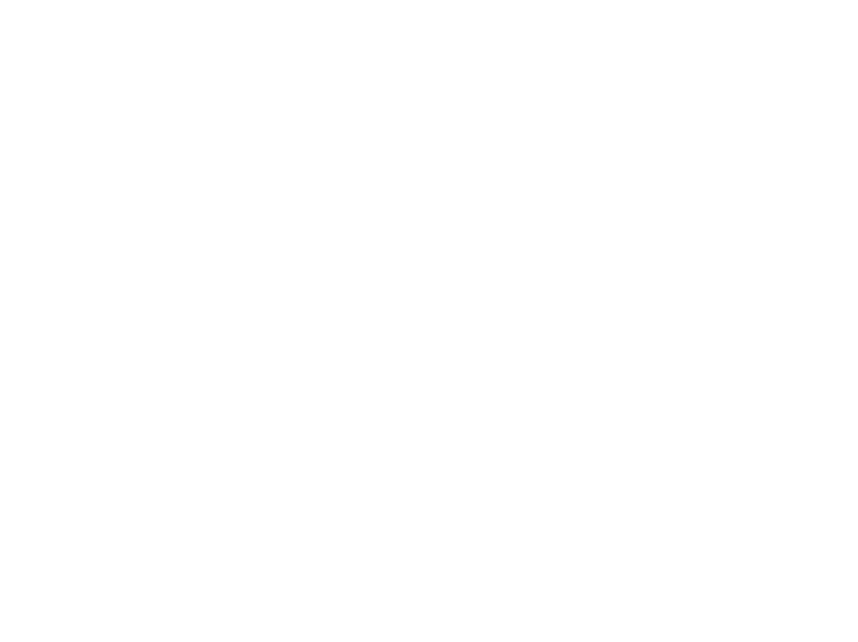
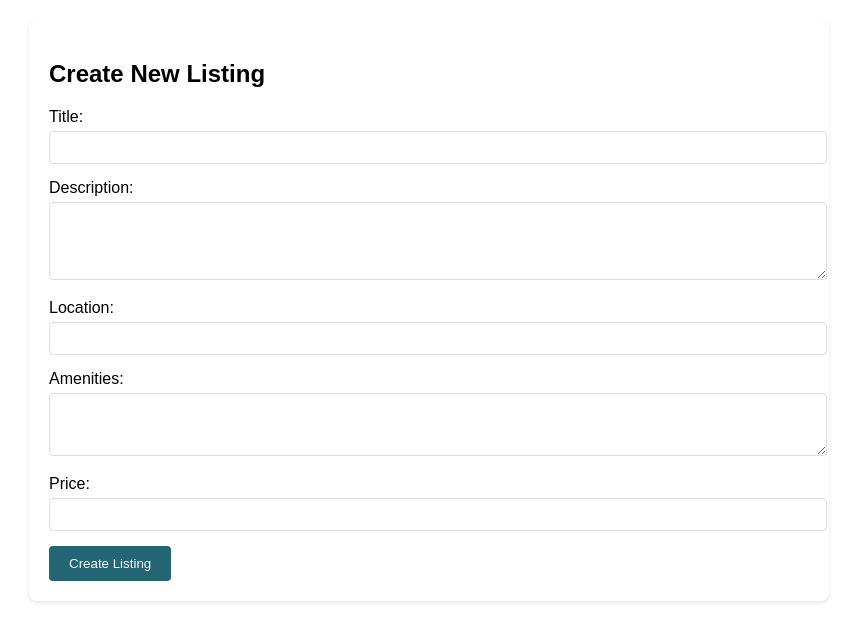
Before and after one commit to Imuugi/Projectforinfo, a website: page App/templates/createlisting.html in a window 1280 px wide. Shown: the whole page, without its empty margins (211-1069 px from the left). Drawn offline with Linux system fonts and the light colour scheme.

Commit message:
landlord can publish and delete

```diff
--- a/App/templates/createlisting.html
+++ b/App/templates/createlisting.html
@@ -0,0 +1,77 @@
+<!DOCTYPE html>
+<html lang="en">
+<head>
+    <meta charset="UTF-8">
+    <meta name="viewport" content="width=device-width, initial-scale=1.0">
+    <title>Create New Listing</title>
+    <style>
+        body {
+            font-family: 'Poppins', sans-serif;
+            max-width: 800px;
+            margin: 0 auto;
+            padding: 20px;
+        }
+        .form-container {
+            background-color: white;
+            padding: 20px;
+            border-radius: 8px;
+            box-shadow: 0 2px 4px rgba(0,0,0,0.1);
+        }
+        .form-group {
+            margin-bottom: 15px;
+        }
+        label {
+            display: block;
+            margin-bottom: 5px;
+        }
+        input[type="text"],
+        input[type="number"],
+        textarea {
+            width: 100%;
+            padding: 8px;
+            border: 1px solid #ddd;
+            border-radius: 4px;
+        }
+        button {
+            background-color: #236574;
+            color: white;
+            padding: 10px 20px;
+            border: none;
+            border-radius: 4px;
+            cursor: pointer;
+        }
+        button:hover {
+            background-color: #1a4c56;
+        }
+    </style>
+</head>
+<body>
+    <div class="form-container">
+        <h2>Create New Listing</h2>
+        <form method="POST" action="/createlisting">
+            <div class="form-group">
+                <label for="title">Title:</label>
+                <input type="text" id="title" name="title" required>
+            </div>
+            <div class="form-group">
+                <label for="description">Description:</label>
+                <textarea id="description" name="description" rows="4" required></textarea>
+            </div>
+            <div class="form-group">
+                <label for="location">Location:</label>
+                <input type="text" id="location" name="location" required>
+            </div>
+            <div class="form-group">
+                <label for="amenities">Amenities:</label>
+                <textarea id="amenities" name="amenities" rows="3" required></textarea>
+            </div>
+            <div class="form-group">
+                <label for="price">Price:</label>
+                <input type="number" id="price" name="price" step="0.01" required>
+            </div>
+
+            <button type="submit">Create Listing</button>
+        </form>
+    </div>
+</body>
+</html>
```
Also changed, not shown: App/templates/viewlisting.html (+2 -2 lines), 2 other files.
